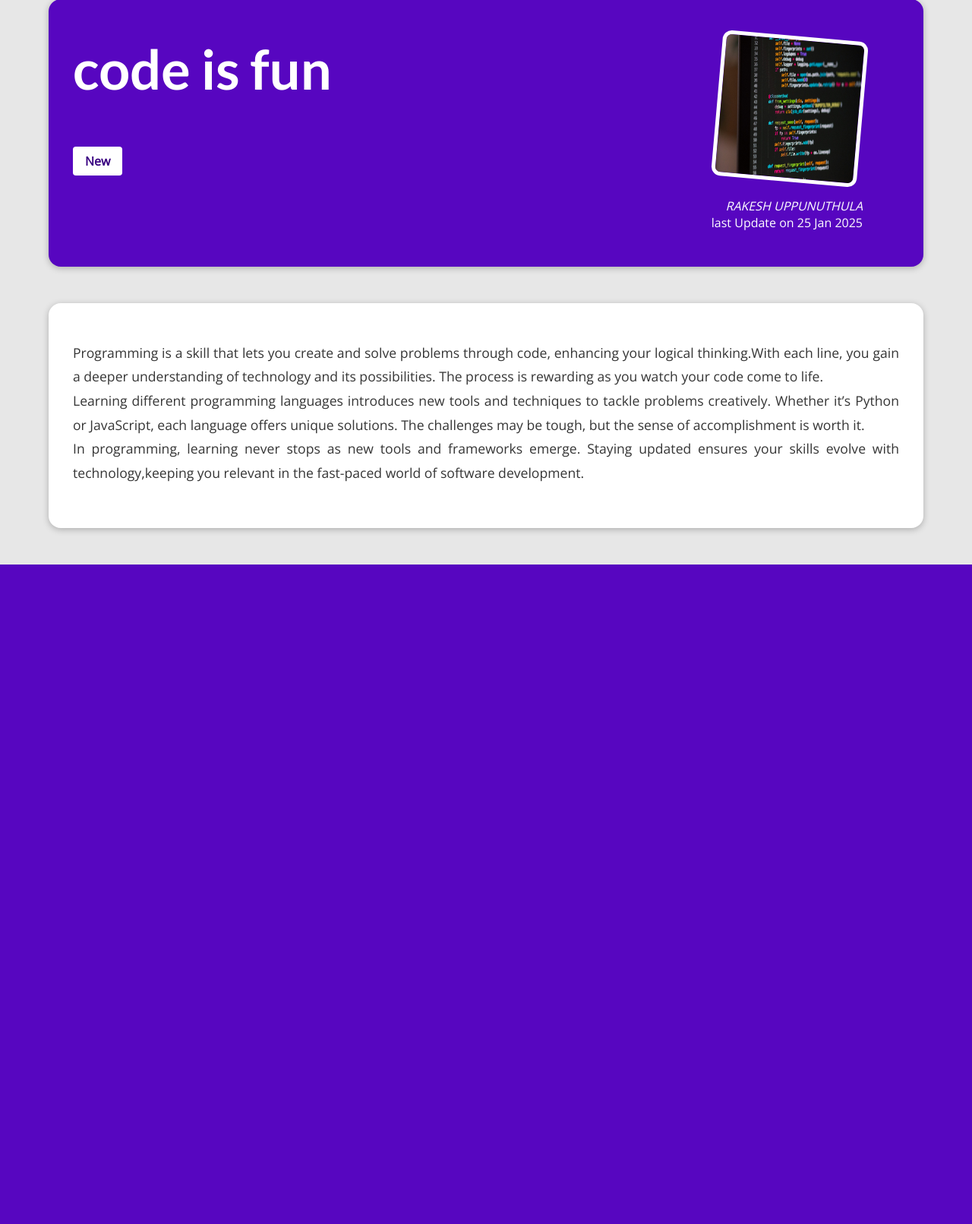
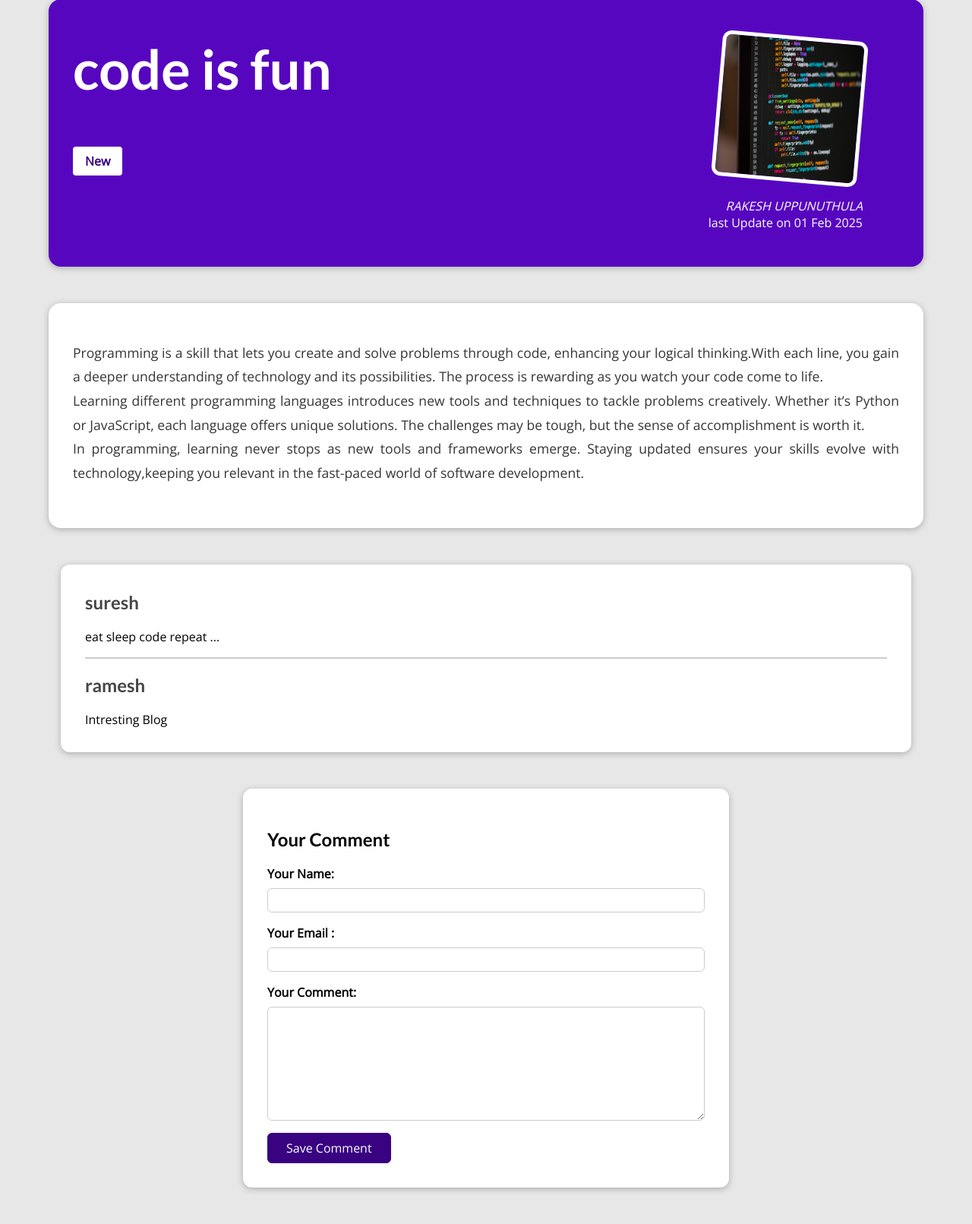
Before and after one commit to RakeshUppunuthula/MySite, a Django app: page /posts/Programming in a window 1280 px wide. Shown: the part 129-1740 px from the top of the page at 76% size. Before the commit the page ends 872 px from the top, so only its background shows below. Run offline with Django 5.2, Linux system fonts and the light colour scheme; data comes from the database, SQL or seed files in the repository.

Commit message:
CommentDetails

```diff
--- a/MySite/settings.py
+++ b/MySite/settings.py
@@ -129,3 +129,5 @@ STATICFILES_DIRS = [
 # https://docs.djangoproject.com/en/5.1/ref/settings/#default-auto-field
 
 DEFAULT_AUTO_FIELD = 'django.db.models.BigAutoField'
+MEDIA_ROOT = BASE_DIR/"uploads"
+MEDIA_URL ="/files/"
--- a/MySite/urls.py
+++ b/MySite/urls.py
@@ -16,8 +16,10 @@ Including another URLconf
 """
 from django.contrib import admin
 from django.urls import path,include
+from django.conf.urls.static import static
+from django.conf import settings
 
 urlpatterns = [
     path('admin/', admin.site.urls),
     path("",include('blog.urls'))
-]
+] +static(settings.MEDIA_URL,document_root =settings.MEDIA_ROOT)
--- a/blog/admin.py
+++ b/blog/admin.py
@@ -1,6 +1,6 @@
 from django.contrib import admin
 
-from .models import post,Author,Tag
+from .models import post,Author,Tag,Comment
 
 # Register your models here.
 
@@ -12,6 +12,10 @@ class postAdmin(admin.ModelAdmin):
 class AuthorAdmin(admin.ModelAdmin):
     list_display=("First_Name","Last_Name",)
 
+class commentAdmin(admin.ModelAdmin):
+    list_display=("user_name","post")
+
 admin.site.register(post,postAdmin)
 admin.site.register(Author,AuthorAdmin)
 admin.site.register(Tag)
+admin.site.register(Comment,commentAdmin)
--- /dev/null
+++ b/blog/forms.py
@@ -0,0 +1,14 @@
+from django import forms
+
+
+from django.views.generic.edit import CreateView
+from .models import Comment
+
+class CommentForm(forms.ModelForm):
+
+    class Meta:
+        model = Comment
+        #fields = "__all__"
+        exclude =["post"]
+        labels={"user_name":"Your Name","user_email":"Your Email :"
+                ,"text":"Your Comment"}
--- a/blog/models.py
+++ b/blog/models.py
@@ -29,7 +29,7 @@ class Tag(models.Model):
 class post(models.Model):
     title = models.CharField(max_length=150)
     Excerpt = models.CharField(max_length=200)
-    image_Feild = models.CharField(max_length=100)
+    image =models.ImageField(upload_to="posts",null=True)
     Date = models.DateField(auto_now=True)
     slug =models.SlugField(unique=True,db_index=True)
     content=models.TextField(validators=[MinLengthValidator(10)])
@@ -41,3 +41,17 @@ class post(models.Model):
 
     def __str__(self):
         return self.Title()
+
+
+class Comment(models.Model):
+    user_name= models.CharField(max_length=120)
+    user_email =models.EmailField()
+    text = models.TextField(max_length=400)
+    post=models.ForeignKey(post,on_delete=models.CASCADE,related_name="comments")
+
+#     def userName(self):
+#         return f"{self.user_name}"
+
+#     def __str__(self):
+#         return self.userName()
+#
--- a/blog/static/blog/post-detail.css
+++ b/blog/static/blog/post-detail.css
@@ -181,12 +181,12 @@ main p {
 .tag {
     background-color: white;
     color: #390281;
-    padding: 0.5rem 1rem; /* Correctly applying padding (top-bottom and left-right) */
+    padding: 0.5rem 1rem;
     border-radius: 4px;
-    margin-right: 0.5rem; /* Adds space between tags */
-    display: inline-block; /* Ensures proper spacing when tags are inline */
-    font-weight: bold; /* Optional: makes the text stand out */
-    text-align: center; /* Ensures the text is centered inside the tag */
+    margin-right: 0.5rem;
+    display: inline-block;
+    font-weight: bold;
+    text-align: center;
 }
 
 
@@ -196,3 +196,139 @@ main p {
     color: white;
     text-decoration: none;
 }
+
+.form-control {
+    margin-bottom: 1rem;
+}
+
+#comment-form button {
+    font: inherit;
+    background-color: #390281;
+    color: white;
+    border: 1px solid #390281;
+    padding: 0.5rem 1.5rem;
+    border-radius: 6px;
+    cursor: pointer;
+}
+#comment-form button:hover,
+#comment-form button:active {
+    background-color: #4f0ba7;
+    border-color: #4f0ba7;
+}
+
+#comment-form {
+    margin: 3rem auto;
+    width: 90%;
+    max-width: 40rem;
+    border-radius: 12px;
+    background-color: white;
+    box-shadow: 0 2px 8px rgba(0, 0, 0, 0.25);
+    padding: 2rem;
+}
+
+.form-control label {
+    font-weight: bold;
+    margin-bottom: 0.5rem;
+    display: block;
+}
+
+.form-control input,
+.form-control textarea {
+    display: block;
+    width: 100%;
+    font: inherit;
+    padding: 0.25rem;
+    border-radius: 6px;
+    box-sizing: border-box;
+    margin-bottom: 1rem;
+    border: 1px solid #ccc;
+}
+
+
+.form-control textarea {
+    height: 150px;
+    resize: vertical;
+}
+
+
+.errorlist {
+
+    list-style: none;
+    margin: 0.5rem 0;
+    padding: 0;
+    color:#d6000b;
+
+}
+
+.invalid label {
+    color:#d6000b;
+
+}
+
+.invalid input,
+.invalid textarea {
+    border-color: #d6000b;
+    background-color: #ffe6e7;
+
+
+}
+
+#alert {
+
+    margin: 8rem auto 3rem auto;
+    border:1px solid #d6000b;
+    padding: 1rem;
+    background-color: #ffe6e7;
+    width: 90%;
+    max-width: 40rem;
+
+
+}
+
+#alert a {
+
+    text-decoration: none;
+    border: 1px solid #d6000b;
+    background-color: #d6000b;
+    color: white;
+    padding: 0.25rem 1.5rem;
+    border-radius: 6px;
+}
+
+#comments {
+
+    margin: 3rem auto;
+    width: 90%;
+    max-width: 70rem;
+    border-radius: 12px;
+    background-color: white;
+    box-shadow: 0 2px 8px rgba(0, 0, 0, 0.25);
+    padding: 1rem 2rem;
+}
+
+#comments ul  {
+    list-style: none;
+    margin: 0;
+    padding: 0;
+
+
+
+}
+
+#comments li {
+
+    margin-bottom: 1rem;
+    border-bottom: 2px solid #ccc;
+
+}
+
+#comments li:last-of-type {
+    border-bottom: none;
+
+}
+
+#comments h2 {
+
+    color: #464646;
+
+}
--- a/blog/templates/blog/includes/post.html
+++ b/blog/templates/blog/includes/post.html
@@ -3,7 +3,7 @@
 <li>
     <article class="post">
         <a href="{% url "post-detail-page" post.slug %}">
-            <img src="{% static "blog/images/"|add:post.image_Feild %}" alt="{{ post.title }}"/>
+            <img src="{{post.image.url}}" alt="{{ post.title }}"/>
             <div class = "post__content">
                 <h3>{{ post.title }}</h3>
                 <p>{{ post.Excerpt }}</p>
--- a/blog/templates/blog/index.html
+++ b/blog/templates/blog/index.html
@@ -11,7 +11,7 @@
 {% block content %}
 <section id="welcome">
     <header>
-        <img src="{% static 'blog/images/IMAGE.jpg' %}" alt="Rakesh-author of this post"/>
+        <img src="{% static 'blog/images/itachi.jpg' %}" alt="Rakesh-author of this post"/>
 
             <h2>Rakesh's Blog</h2>
 
--- a/blog/templates/blog/post-detail.html
+++ b/blog/templates/blog/post-detail.html
@@ -11,17 +11,26 @@
 
  {% endblock %}
 {% block content %}
+
+{% if comment_form.errors %}
+<div id="alert">
+    <h1>saving the comment Failed !</h1>
+    <p>please check the comment from below the post and fix your errors</p>
+    <a href="#comment-form">Fix</a>
+</div>
+{% endif %}
+
 <section id ="summary">
     <h2>{{ post.title }}</h2>
 
     <div>
-        {% for tag in post_Tags %}
+        {% for tag in post_tags %}
         <span class="tag">{{ tag.caption }}</span>
         {% endfor  %}
     </div>
 
     <article>
-        <img alt="{{ post.title }}" src="{% static "blog/images/"|add:post.image_Feild %}"/>
+        <img alt="{{ post.title }}" src="{{post.image.url}}"/>
         <address><a href="mailto:{{ post.Author.Email_Address }}">{{ post.Author }}</a></address>
         <div>
             last Update on  <time>{{post.Date|date:"d M Y"}}</time>
@@ -29,8 +38,38 @@
 
     </article>
 </section>
+
+
 <main>
        {{post.content|linebreaks}}
+</main>
 
-</main>
+
+<section id="comments">
+    <ul>
+        {% for comment in comments %}
+        <li>
+            <h2>{{ comment.user_name }}</h2>
+            <p>{{comment.text|linebreaks}}</p>
+        </li>
+        {% endfor  %}
+    </ul>
+</section>
+
+<section id="comment-form">
+    <h2>Your Comment</h2>
+
+    <form  action="{% url "post-detail-page" post.slug %}" method='POST'>
+        {% csrf_token %}
+        {% for form_field in comment_form %}
+        <div class="form-control  {% if form_field.errors %}invalid{% endif %}">
+            {{ form_field.label_tag }}
+            {{ form_field }}
+            {{ form_field.errors }}
+        </div>
+        {% endfor %}
+        <button>Save Comment</button>
+    </form>
+</section>
+
 {% endblock %}
--- a/blog/urls.py
+++ b/blog/urls.py
@@ -2,7 +2,10 @@ from django.urls import path
 from . import views
 
 urlpatterns = [
-    path("", views.starting_page, name="starting-page"),
-    path("posts", views.posts, name="posts-page"),
-    path("posts/<slug:slug>", views.post_detail, name="post-detail-page"),
+   # path("", views.starting_page, name="starting-page"),
+    # path("posts", views.posts, name="posts-page"),
+    path("", views.staring_page.as_view(), name="starting-page"),
+    path("posts",views.allPostListView.as_view(),name="posts-page"),
+    path("posts/<slug:slug>", views.post_detail.as_view(), name="post-detail-page")
+    #path("posts/<slug:slug>", views.post_detail, name="post-detail-page"),
 ]
--- a/blog/views.py
+++ b/blog/views.py
@@ -1,32 +1,86 @@
-from django.shortcuts import render,get_object_or_404
+from django.shortcuts import render, get_object_or_404
 from datetime import date
 from .models import post
+from django.views.generic import ListView
+from .forms import CommentForm
+from django.views import View
+from django.http import HttpResponseRedirect
+from django.urls import reverse
 
 # Create your views here.
 
 
+def get_date(post):
+    return post["date"]
 
 
+class staring_page(ListView):
+    template_name = "blog/index.html"
+    model = post
+    ordering = ["-Date"]
+    context_object_name = "posts"
+
+    def get_queryset(self):
+        querySet = super().get_queryset()
+        data = querySet[:3]
+        return data
 
 
-def get_date(post):
-    return post['date']
+# def starting_page(request):
+#     latest_posts =post.objects.all().order_by("-Date")[:3]
 
-def starting_page(request):
-    latest_posts =post.objects.all().order_by("-Date")[:3]
+#     # sorted_posts=sorted(all_post,key=get_date)
+#     # latest_posts=sorted_posts[-3:]
+#     return render(request,"blog/index.html", {"posts":latest_posts})
 
-    # sorted_posts=sorted(all_post,key=get_date)
-    # latest_posts=sorted_posts[-3:]
-    return render(request,"blog/index.html", {"posts":latest_posts})
 
-def posts(request):
-    all_posts= post.objects.all()
-    return render(request,"blog/all-posts.html", {"all_posts":all_posts})
+# def posts(request):
+#     all_posts= post.objects.all()
+#     return render(request,"blog/all-posts.html", {"all_posts":all_posts})
 
-def post_detail(request,slug):
-    # all_post= post.objects.all()
-    # identitfied_post =  next(post for post in all_post if post.slug==slug) --first
-   # identitfied_post =post.objects.get(slug=slug) -- second
 
-    identitfied_post =get_object_or_404(post,slug=slug)
-    return render(request,"blog/post-detail.html" , {"post":identitfied_post,"post_Tags":identitfied_post.Tags.all()})
+class allPostListView(ListView):
+    model = post
+    template_name = "blog/all-posts.html"
+    context_object_name = "all_posts"
+
+
+# def post_detail(request,slug):
+#     # all_post= post.objects.all()
+#     # identitfied_post =  next(post for post in all_post if post.slug==slug) --first
+#    # identitfied_post =post.objects.get(slug=slug) -- second
+
+#     identitfied_post =get_object_or_404(post,slug=slug)
+#     return render(request,"blog/post-detail.html" , {"post":identitfied_post,"post_Tags":identitfied_post.Tags.all()})
+
+
+class post_detail(View):
+
+
+    def get(self, request, slug):
+        Post = post.objects.get(slug=slug)
+        context = {
+            "post": Post,
+            "post_tags": Post.Tags.all(),
+            "comment_form":CommentForm(),
+            "comments":Post.comments.all().order_by("-id")
+        }
+        return render(request, "blog/post-detail.html",context)
+
+    def post(self, request,slug):
+        comment_form=CommentForm(request.POST)
+        Post = post.objects.get(slug=slug)
+
+        if comment_form.is_valid():
+            comment =comment_form.save(commit=False)
+            comment.post=Post
+            comment.save()
+            return HttpResponseRedirect(reverse("post-detail-page",args=[slug]))
+
+        context = {
+            "post": Post,
+            "post_tags": Post.Tags.all(),
+            "comment_form":comment_form,
+            "comments":Post.comments.all().order_by("-id")
+        }
+        return render(request, "blog/post-detail.html",context)
```
Also changed, not shown: blog/migrations/0002_remove_post_image_feild_post_image.py (added), blog/migrations/0003_comment.py (added), blog/static/blog/images/IMAGE.jpg (deleted), blog/static/blog/images/itachi.jpg (added), db.sqlite3, uploads/posts/ikagibook.jpg (added), uploads/posts/mountainHike.webp (renamed from blog/static/blog/images/mountainHike.jpg), uploads/posts/programming.jpg (renamed from blog/static/blog/images/programming.jpg), uploads/posts/snow.jpg (renamed from blog/static/blog/images/snow.jpg).
